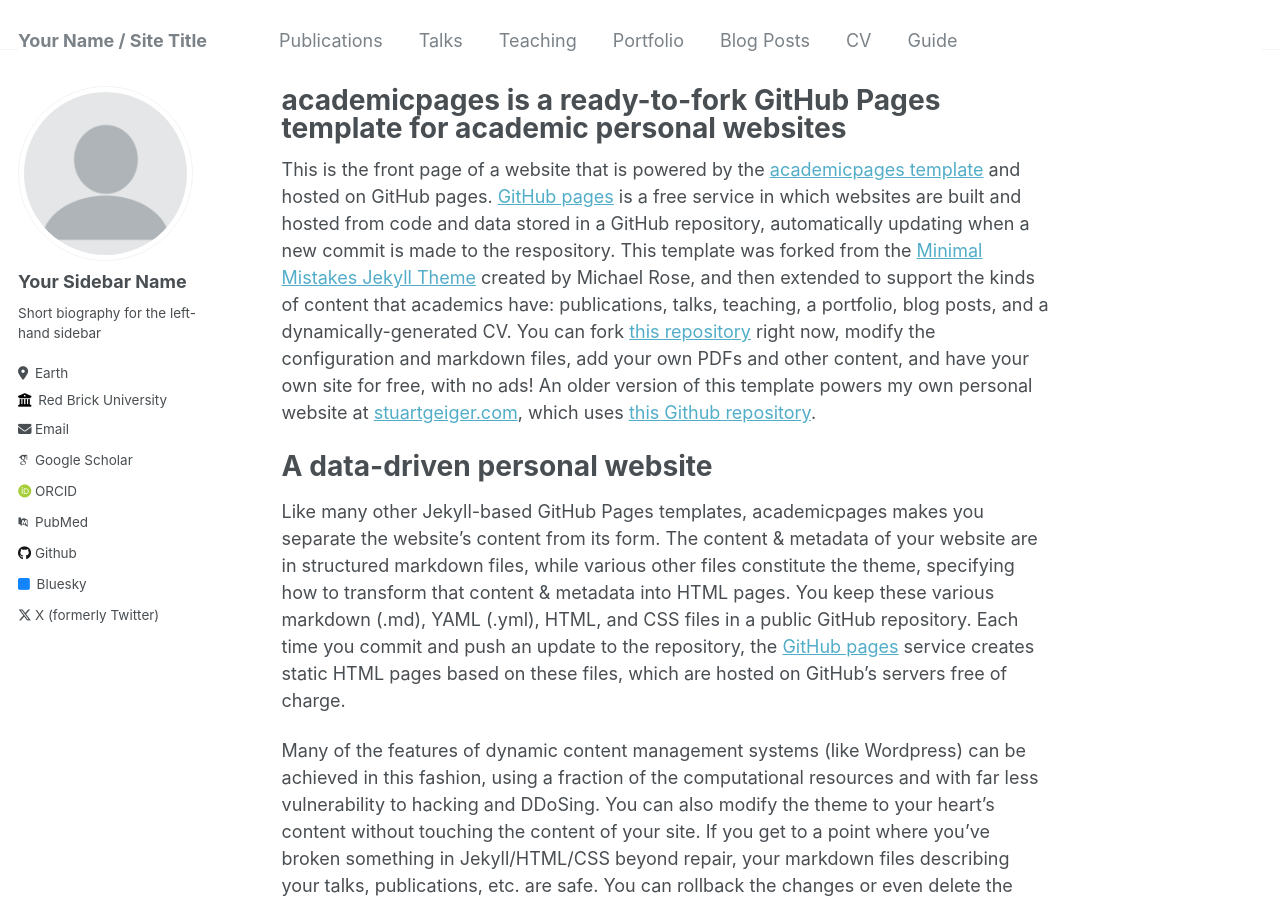
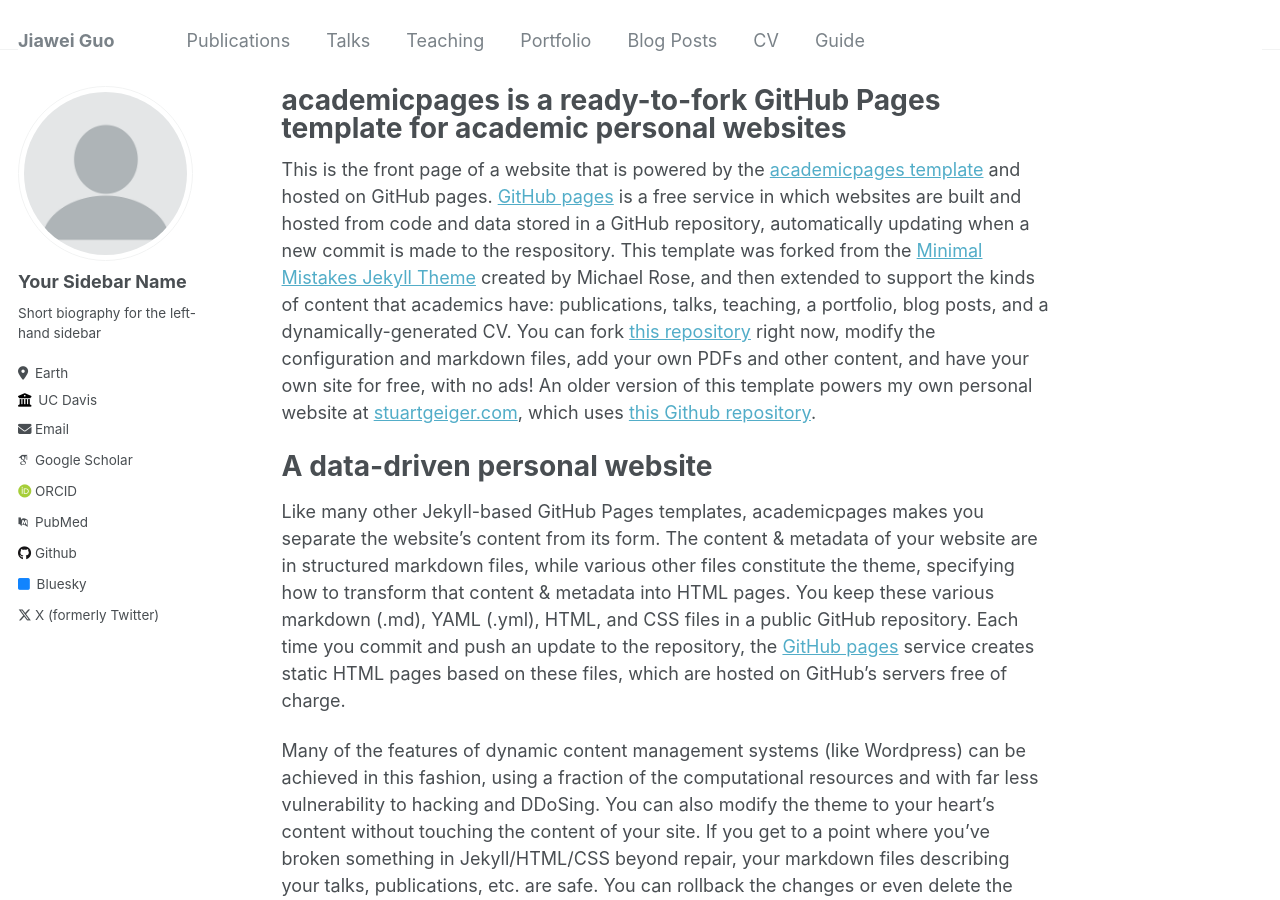
Before and after one commit to JiaweiGuo-0313/JiaweiGuo-0313.github.io, a Jekyll site: the page built from _pages/about.md, in a window 1280 px wide and 900 px high. Built offline with Jekyll 4.4.1, drawn with Linux system fonts in a browser that asks for light colours; some web fonts are replaced.

Commit message:
Update _config.yml

```diff
--- a/_config.yml
+++ b/_config.yml
@@ -8,7 +8,7 @@
 
 # Basic Site Settings
 locale                   : "en-US"
-title                    : "Your Name / Site Title"
+title                    : "Jiawei Guo"
 title_separator          : "-"
 name                     : &name "Your Name"
 description              : &description "personal description"
@@ -26,7 +26,7 @@ author:
   pronouns         : # example: "she/her"
   bio              : "Short biography for the left-hand sidebar"
   location         : "Earth"
-  employer         : "Red Brick University"
+  employer         : "UC Davis"
   uri              : # URL
   email            : "none@example.org"
 
```
